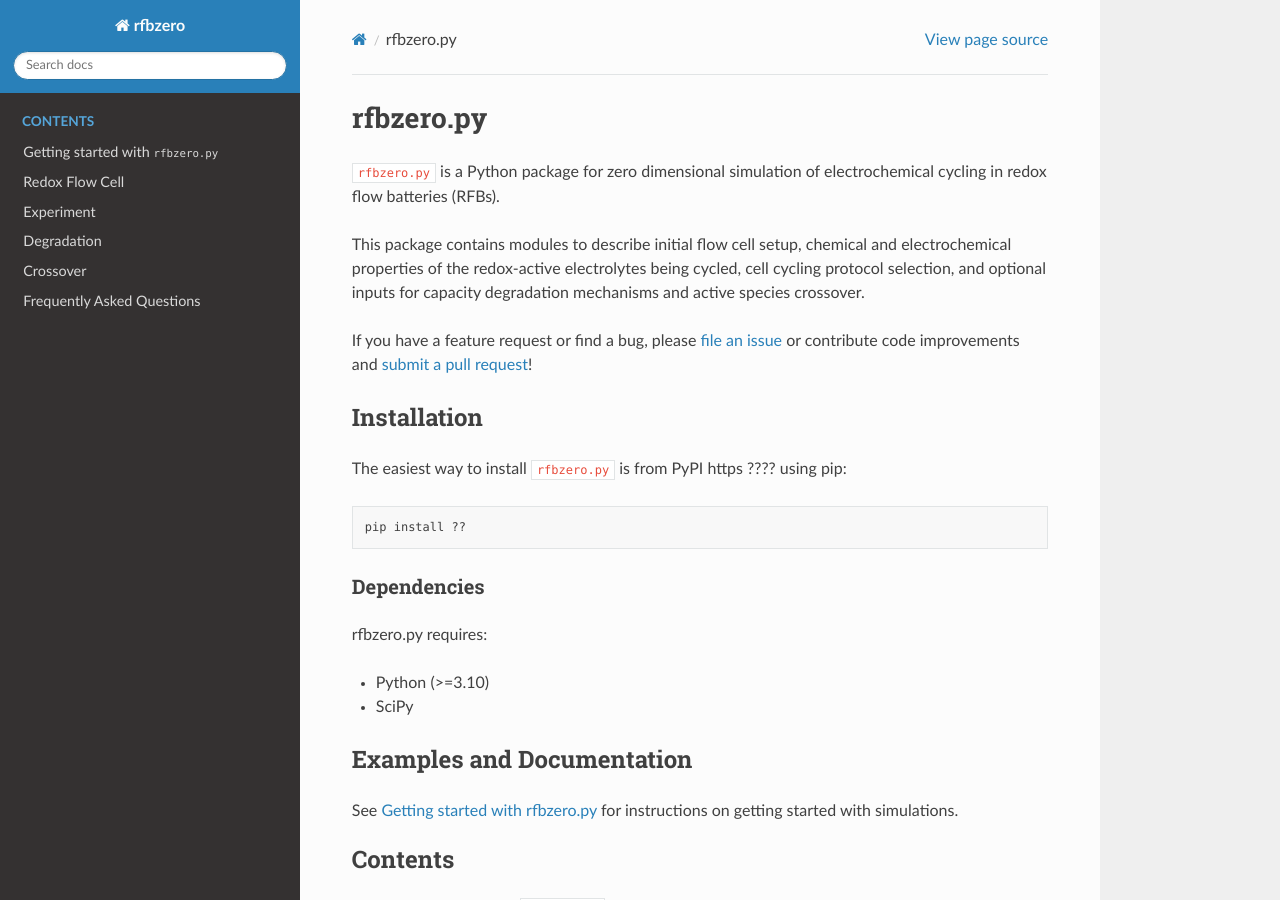
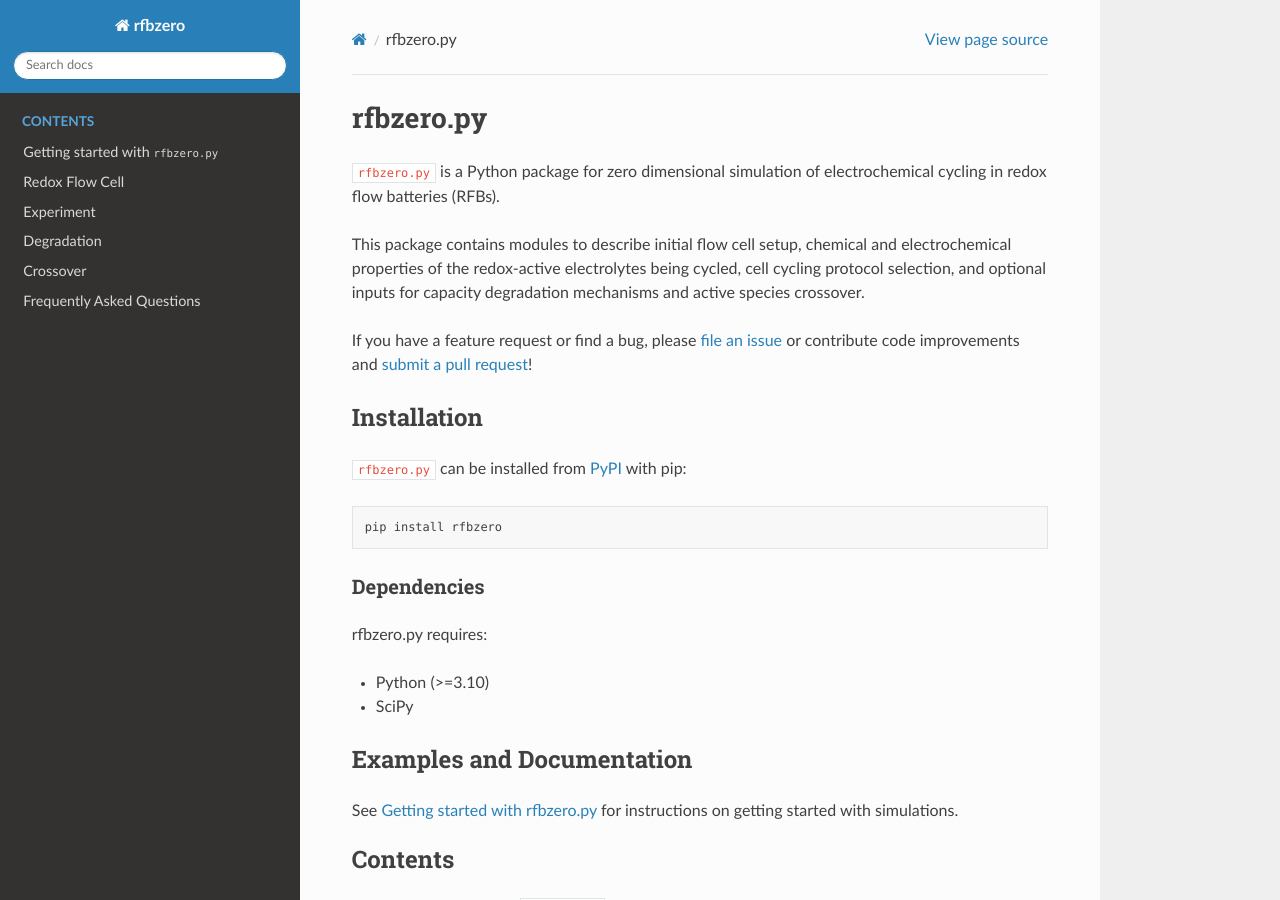
Before and after one commit to ericfell/rfbzero, a Sphinx documentation site: the page built from docs/source/index.rst, in a window 1280 px wide and 900 px high. Built offline with Sphinx 7.4.7 and the Read the Docs theme 2.0.0, drawn with Linux system fonts in a browser that asks for light colours; pages that are not in the unit, such as notebooks, are missing from menus.

Commit message:
add pip details

```diff
--- a/docs/source/index.rst
+++ b/docs/source/index.rst
@@ -23,13 +23,11 @@
 Installation
 ------------
 
-The easiest way to install :code:`rfbzero.py` is
-from PyPI https ????
-using pip:
+:code:`rfbzero.py` can be installed from `PyPI <https://pypi.org/project/rfbzero/>`_ with pip:
 
 .. code-block:: bash
 
-   pip install ??
+   pip install rfbzero
 
 
 
```
Also changed, not shown: README.md (+2 -2 lines).
